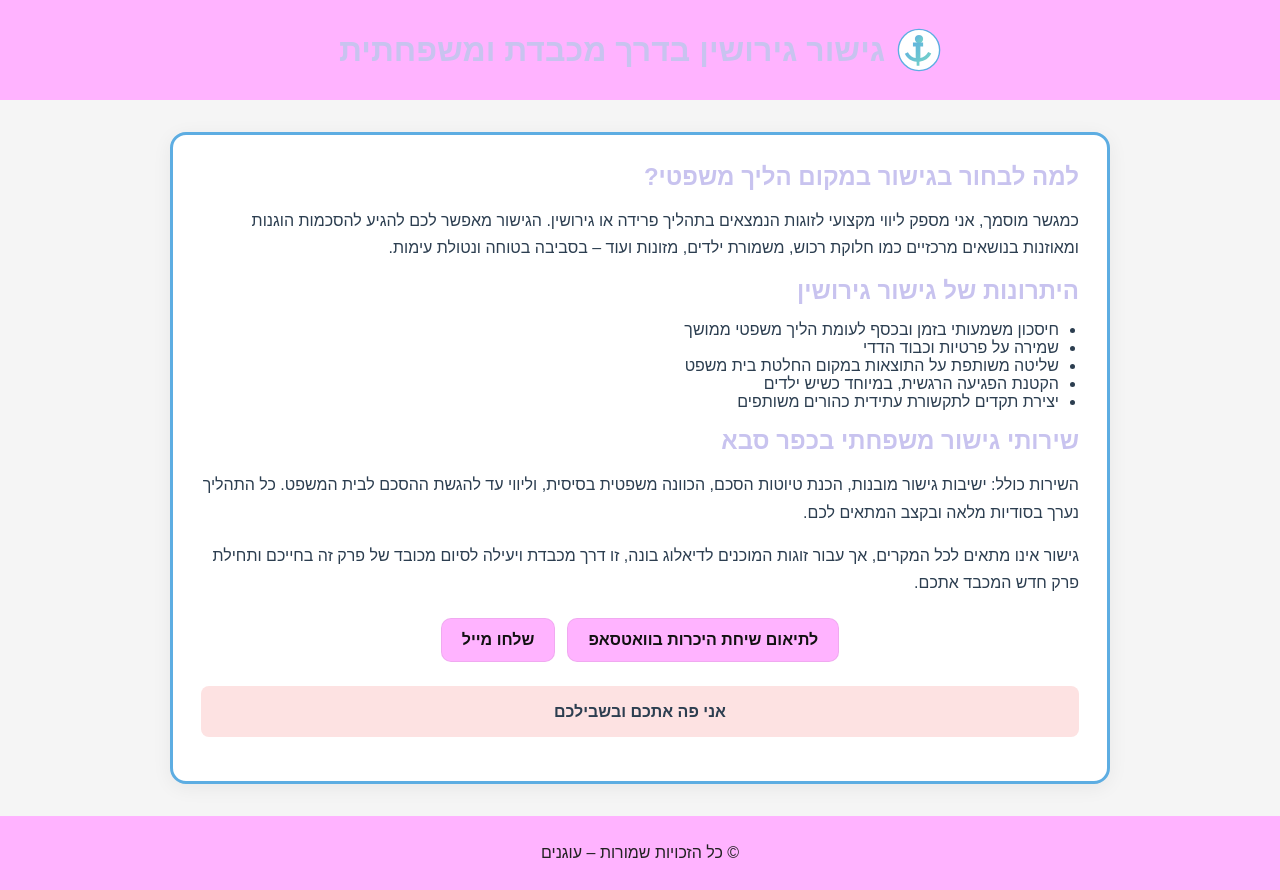
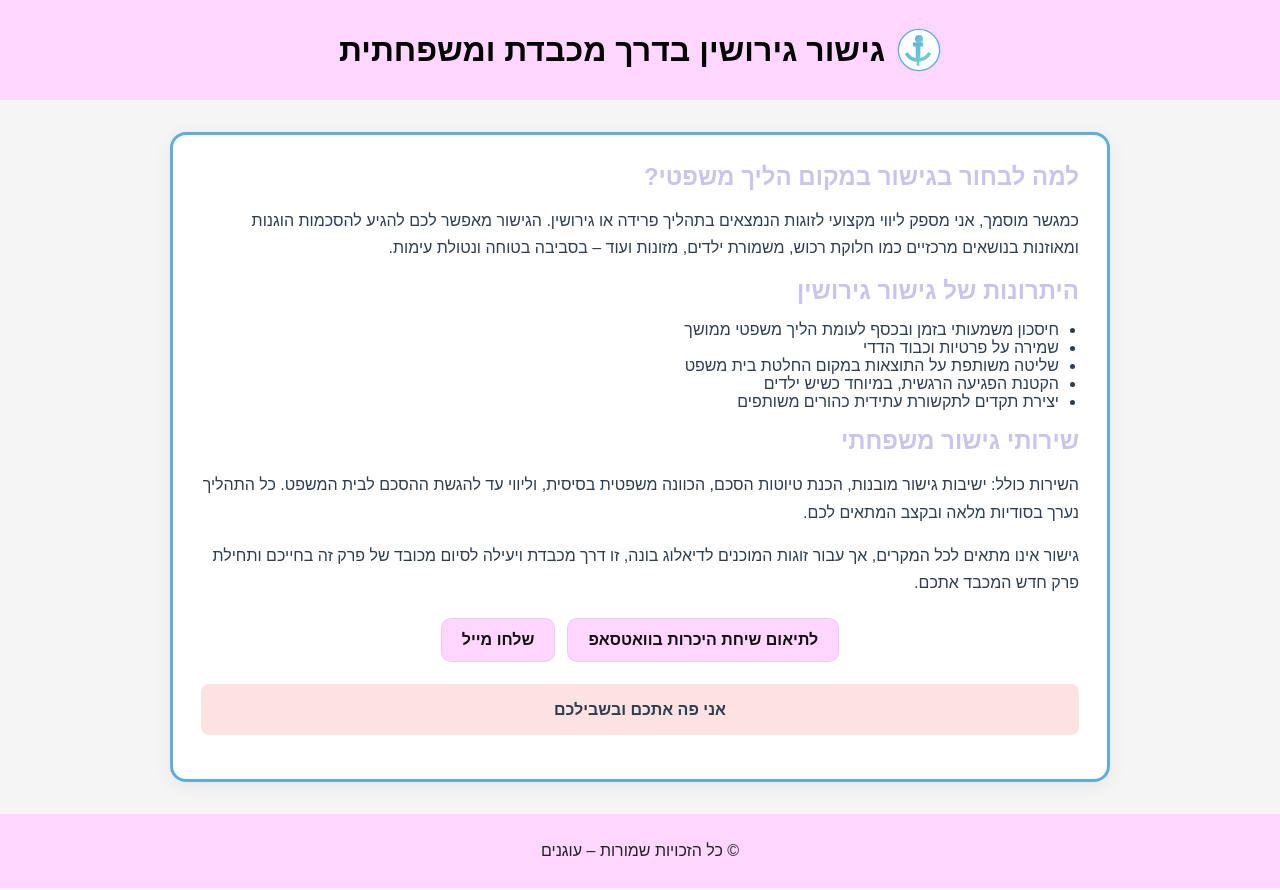
Before and after one commit to royb1979/Oganim-page, a plain HTML site: page index.html in a window 1280 px wide. Drawn offline with Linux system fonts and the light colour scheme.

Commit message:
Add files via upload

```diff
--- a/index.html
+++ b/index.html
@@ -3,13 +3,13 @@
 <head>
   <meta charset="UTF-8" />
   <meta name="viewport" content="width=device-width, initial-scale=1" />
-  <title>עוגנים – גישור גירושין בכפר סבא | מגשר מוסמך</title>
-  <meta name="description" content="מגשר מוסמך בגירושין בכפר סבא – ליווי מקצועי לגישור משפחתי, חלוקת רכוש, משמורת ילדים והסכמות הוגנות. אני פה אתכם ובשבילכם." />
+  <title>עוגנים – גישור גירושין | מגשר מוסמך</title>
+  <meta name="description" content="מגשר מוסמך בגירושין – ליווי מקצועי לגישור משפחתי, חלוקת רכוש, משמורת ילדים והסכמות הוגנות. אני פה אתכם ובשבילכם." />
   <link rel="icon" type="image/svg+xml" href="favicon.svg" />
   <style>
     :root{
-      --brand:#FFB3FF;      /* header/footer + buttons */
-      --heading:#C8C3EF;    /* headings */
+      --brand:#FFD6FF;      /* softer pink for header/footer + buttons */
+      --heading:#C8C3EF;    /* headings color */
       --text:#2c3e50;
       --bg:#f5f5f5;
       --border:#5dade2;     /* sea-blue frame (kept subtle) */
@@ -19,15 +19,16 @@
     header, footer{background:var(--brand);color:#222;text-align:center;padding:28px 16px}
     .brand{display:flex;align-items:center;justify-content:center;gap:12px}
     .brand img{width:44px;height:44px}
-    .brand-title{margin:0;font-size:2rem}
+    .brand-title{margin:0;font-size:2rem;color:#000} /* H1 in black as requested */
     .container{background:#fff;border:3px solid var(--border);border-radius:16px;max-width:940px;margin:32px auto;padding:28px;box-shadow:0 4px 20px rgba(0,0,0,.06)}
-    h1,h2{color:var(--heading);margin:0 0 12px}
+    h1{color:#000} /* ensure any H1 stays black */
+    h2{color:var(--heading);margin:0 0 12px}
     p{line-height:1.7}
     ul{padding-inline-start:20px}
     .cta{display:flex;gap:12px;flex-wrap:wrap;justify-content:center;margin:22px 0}
     .cta a{display:inline-block;background:var(--brand);color:#111;padding:12px 20px;border-radius:10px;text-decoration:none;font-weight:700;border:1px solid rgba(0,0,0,.06)}
     .cta a:hover{filter:brightness(0.96)}
-    .highlight{background:#fde2e2;padding:12px;border-radius:8px;margin:16px 0}
+    .highlight{background:#fde2e2;padding:12px;border-radius:8px;margin:16px 0;text-align:center;font-weight:700}
     @media (max-width:640px){ .brand-title{font-size:1.6rem} .container{margin:16px;padding:20px} }
   </style>
 </head>
@@ -53,7 +54,7 @@
         <li>יצירת תקדים לתקשורת עתידית כהורים משותפים</li>
       </ul>
 
-      <h2>שירותי גישור משפחתי בכפר סבא</h2>
+      <h2>שירותי גישור משפחתי</h2>
       <p>השירות כולל: ישיבות גישור מובנות, הכנת טיוטות הסכם, הכוונה משפטית בסיסית, וליווי עד להגשת ההסכם לבית המשפט. כל התהליך נערך בסודיות מלאה ובקצב המתאים לכם.</p>
       <p>גישור אינו מתאים לכל המקרים, אך עבור זוגות המוכנים לדיאלוג בונה, זו דרך מכבדת ויעילה לסיום מכובד של פרק זה בחייכם ותחילת פרק חדש המכבד אתכם.</p>
 
@@ -62,7 +63,7 @@
         <a href="mailto:roygishor@gmail.com?subject=%D7%A4%D7%A0%D7%99%D7%99%D7%94%20%D7%9E%D7%A2%D7%95%D7%92%D7%A0%D7%99%D7%9D" aria-label="שלחו מייל">שלחו מייל</a>
       </div>
 
-      <p class="highlight" style="text-align:center;font-weight:700;margin-top:24px">אני פה אתכם ובשבילכם</p>
+      <p class="highlight">אני פה אתכם ובשבילכם</p>
     </section>
   </main>
 
```
